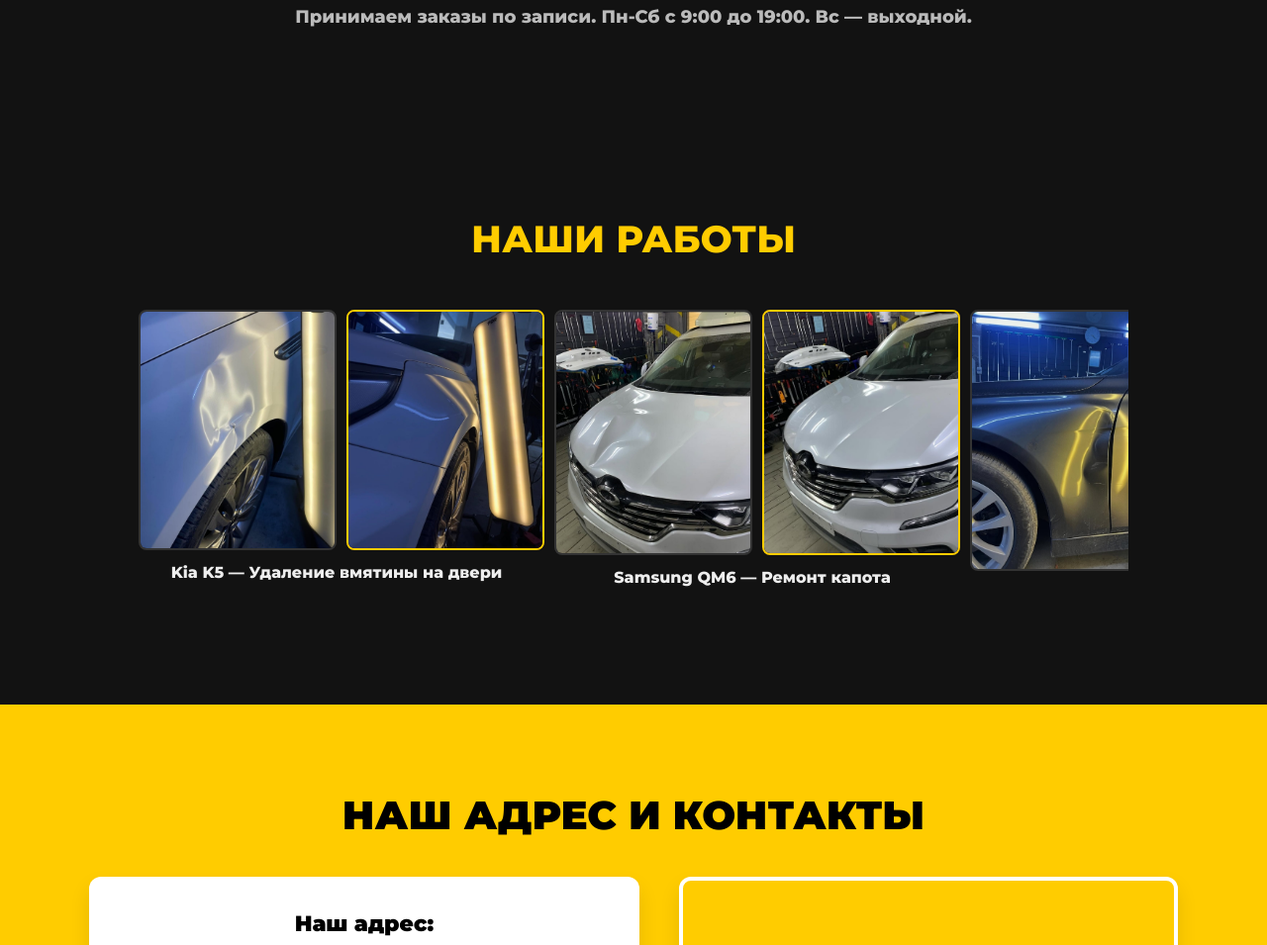
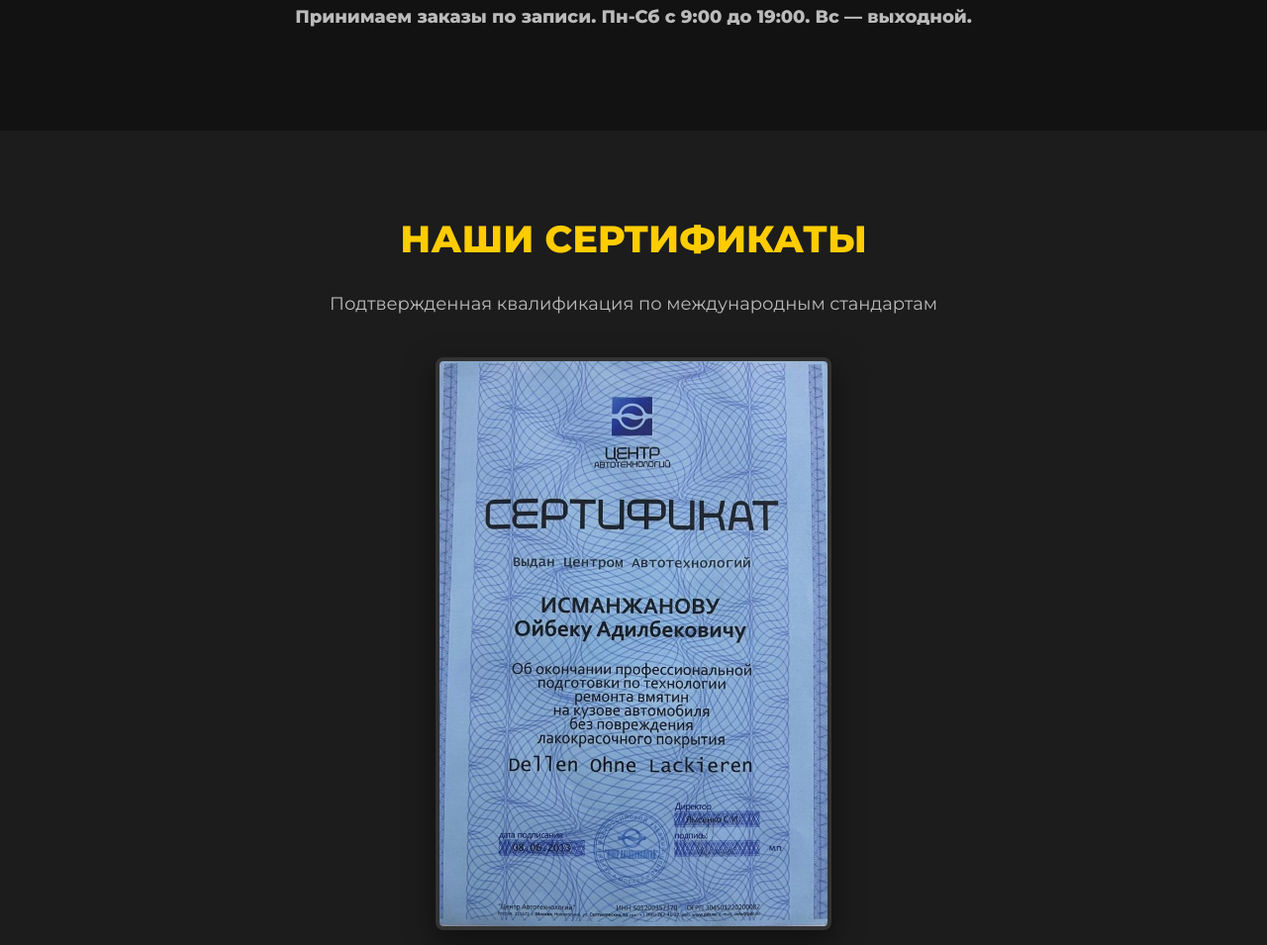
Before and after one commit to hillcodeer/pdr-center, a plain HTML site: page index.html in a window 1280 px wide. Shown: the part 1309-2264 px from the top of the page at 99% size. Drawn offline with Linux system fonts and the light colour scheme; grey boxes are pictures that could not be loaded.

Commit message:
Add files via upload

```diff
--- a/index.html
+++ b/index.html
@@ -78,7 +78,7 @@
         <p>Ремонт занимает от 30 минут до нескольких часов в зависимости от сложности вмятины. В 2-3 раза дешевле, чем ремонт в покрасочном цехе.</p>
       </div>
       <div class="feature-card">
-        <h3>Опыт и качество</h3>
+        <h3>Опыт более 13 лет</h3>
         <p>Работаем с любыми типами вмятин: от града до сложных заломов на ребрах жесткости. Бережно относимся к каждой детали.</p>
       </div>
     </div>
@@ -89,7 +89,17 @@
     <p>Вам не нужно ждать неделями, пока машина сохнет в сервисе. Мы используем современные технологии PDR (Paintless Dent Repair), которые позволяют вытянуть металл обратно без повреждения лакокрасочного покрытия.</p>
     <p><strong>Принимаем заказы по записи. Пн-Сб с 9:00 до 19:00. Вс — выходной.</strong></p>
   </section>
+<!-- Блок Сертификаты -->
+<section class="certificates" style="padding: 80px 20px; background: #1c1c1c; text-align: center;">
+  <div style="max-width: 900px; margin: 0 auto;">
+    <h2 style="font-size: 38px; text-transform: uppercase; color: #ffcc00; margin-bottom: 20px;">Наши сертификаты</h2>
+    <p style="font-size: 18px; color: #bbb; margin-bottom: 40px;">Подтвержденная квалификация по международным стандартам</p>
 
+    <div style="display: flex; justify-content: center; gap: 20px; flex-wrap: wrap;">
+      <img src="certificate.jpg" alt="Сертификат Dellon Ohne Lackieren" style="max-width: 100%; width: 400px; border: 4px solid #333; border-radius: 8px; box-shadow: 0 10px 30px rgba(0,0,0,0.5); transition: transform 0.3s;" onmouseover="this.style.transform='scale(1.05)'" onmouseout="this.style.transform='scale(1)'">
+    </div>
+  </div>
+</section>
   <!-- Блок Наши работы (Слайдер) -->
   <section class="works" style="padding: 80px 20px; background: #121212;">
     <div style="max-width: 1000px; margin: 0 auto; text-align: center;">
```
Also changed, not shown: certificate.jpg (added).
